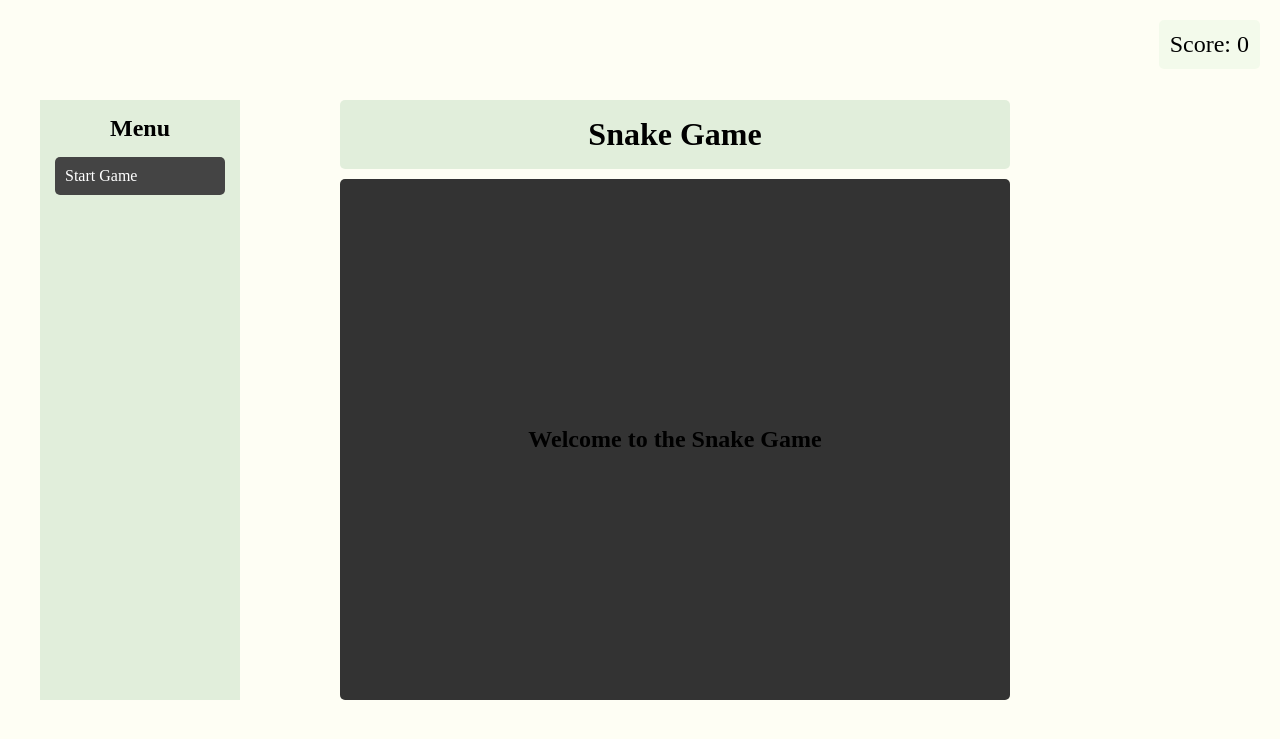
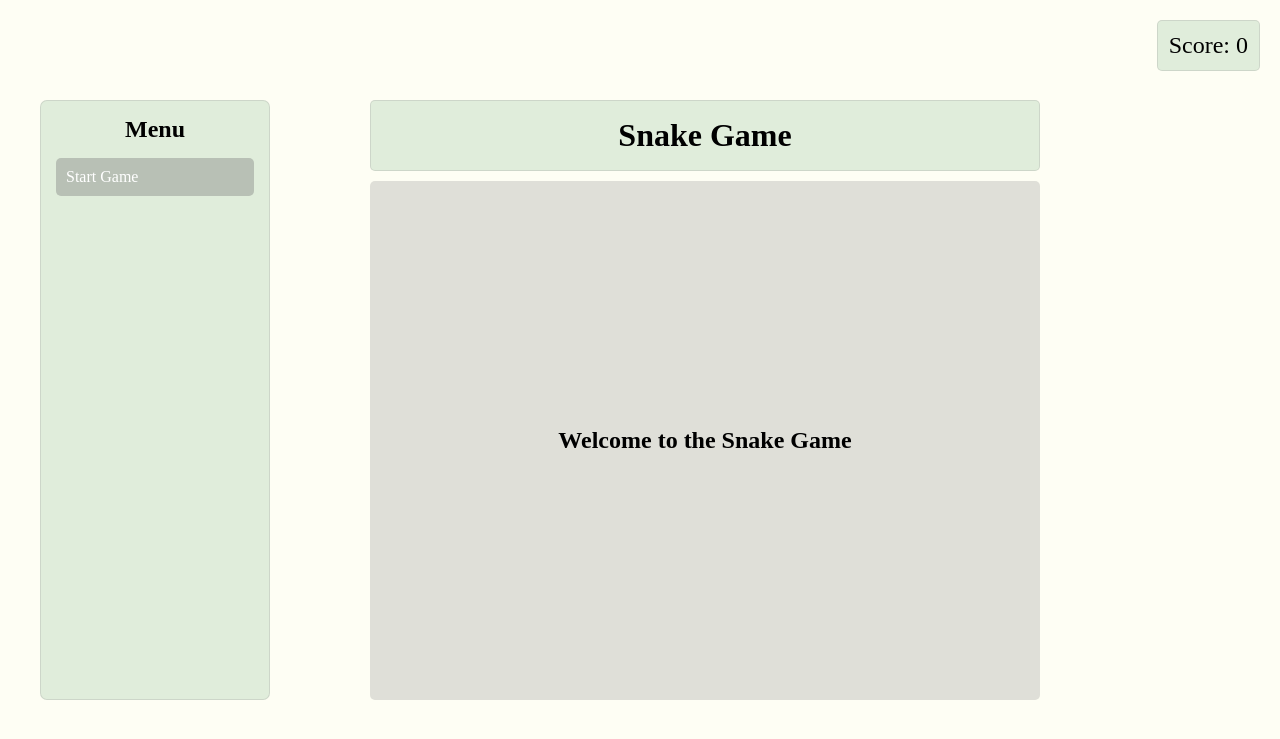
Before and after one commit to MRGiorgiosDev8/snake_game, a Django app: page / in a window 1280 px wide. Shown: the top 739 px of the page. Run offline with Django 5.2, Linux system fonts and the light colour scheme.

Commit message:
update styles

```diff
--- a/game/static/game/css/styles.css
+++ b/game/static/game/css/styles.css
@@ -24,10 +24,12 @@ h2 {
 }
 
 .sidebar {
-    width: 200px;
+    width: 230px;
     background: rgba(189, 218, 189, 0.458);
     padding: 15px;
     margin-right: 100px;
+    border: 1px solid rgba(156, 155, 155, 0.29);
+    border-radius: 7px;
 }
 
 .sidebar h2 {
@@ -49,12 +51,13 @@ h2 {
     text-decoration: none;
     display: block;
     padding: 10px;
-    background: #444;
+    background: #7272725e;
     border-radius: 5px;
+    transition: all ease-in-out 0.3s;
 }
 
 .sidebar ul li a:hover {
-    background: #555;
+    background: #72727238;
 }
 
 .content {
@@ -74,6 +77,7 @@ header, footer {
     background-color:  rgba(189, 218, 189, 0.458);
     border-radius: 5px;
     margin-bottom: 10px;
+    border: 1px solid rgba(156, 155, 155, 0.29);
 }
 
 main {
@@ -82,7 +86,7 @@ main {
     align-items: center;
     width: 100%;
     height: 100%;
-    background: #333;
+    background: #72727238;
     border-radius: 5px;
 }
 
@@ -91,6 +95,7 @@ canvas {
     border-radius: 5px;
     width: 100%;
     height: 100%;
+    border: 3px solid #1c4e282d;
 }
 
 #scoreBox {
@@ -102,5 +107,6 @@ canvas {
     border-radius: 5px;
     font-size: 24px;
     color: black;
-    background-color: #f3faebf4;
+    background: rgba(189, 218, 189, 0.458);
+    border: 1px solid rgba(156, 155, 155, 0.29);
 }
```
